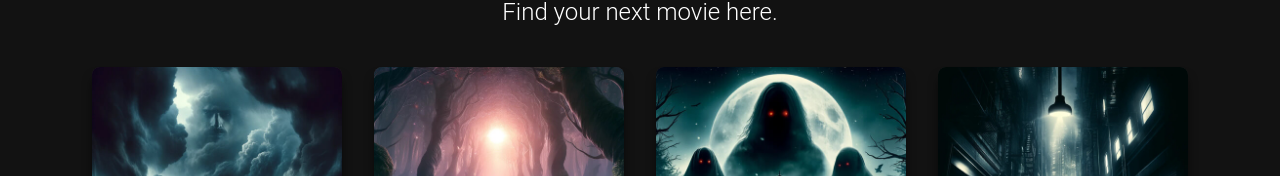
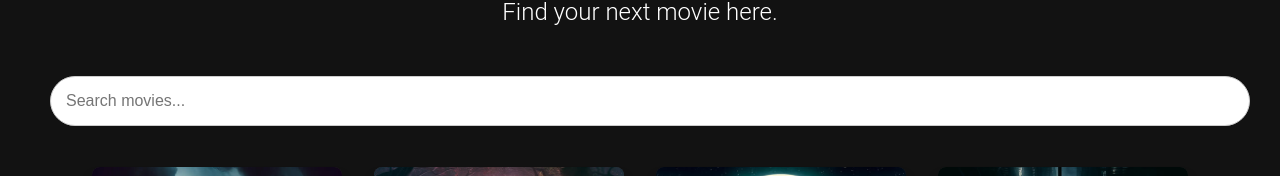
Before and after one commit to vmarcell96/movieApp, a React (Create React App) app: page / in a window 1280 px wide. Shown: the part 767-943 px from the top of the page. Built offline with nearby package versions, Linux system fonts and the light colour scheme.

Commit message:
Add search bar ,search bar functionality

```diff
--- a/src/components/MoviesGrid.js
+++ b/src/components/MoviesGrid.js
@@ -4,6 +4,7 @@
 
 export default function MoviesGrid() {
     const [movies, setMovies] = useState([]);
+    const [searchTerm, setSearchTerm] = useState("");
 
     useEffect(() => {
         fetch("movies.json")
@@ -12,11 +13,29 @@
         setMovies(movies);
     }, []);
 
+    const handleSearchTermChange = (e) => {
+        setSearchTerm(e.target.value);
+    };
+
+    const filteredMovies = movies.filter((movie) =>
+        movie.title.toLowerCase().includes(searchTerm.toLowerCase())
+    );
+
     return (
-        <div className="movies-grid">
-            {movies.map((movie) => (
-                <MovieCard movie={movie} key={movie.id} />
-            ))}
+        <div>
+            <input
+                className="search-input"
+                type="text"
+                placeholder="Search movies..."
+                value={searchTerm}
+                onChange={handleSearchTermChange}
+            />
+
+            <div className="movies-grid">
+                {filteredMovies.map((movie) => (
+                    <MovieCard movie={movie} key={movie.id} />
+                ))}
+            </div>
         </div>
     );
 }
```
